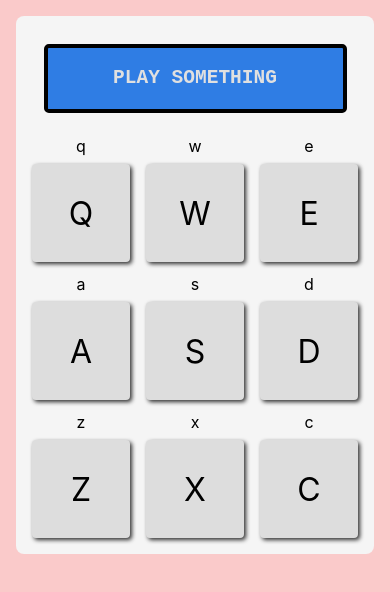
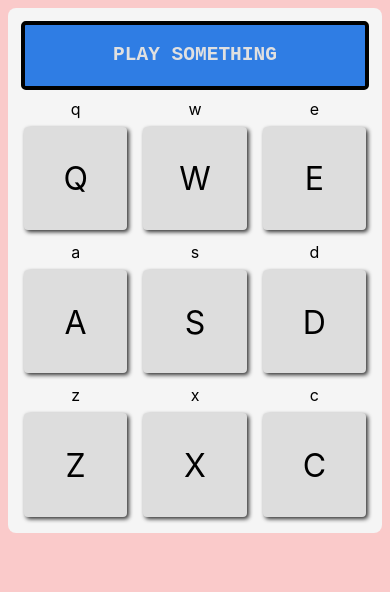
Before and after one commit to MDBoticano/drum-machine, a React (Create React App) app: page / in a window 390 px wide. Shown: the top 592 px of the page. Built offline with nearby package versions, Linux system fonts and the light colour scheme.

Commit message:
Styling: centered display & calculated approximate pad heights

```diff
--- a/src/App.css
+++ b/src/App.css
@@ -6,3 +6,10 @@
 #drum-machine {
   padding: 1em;
 }
+
+/* Media queries for responsive styling */
+@media (max-width: 479px) {
+  #drum-machine {
+    padding: .5em;
+  }
+}
--- a/src/Display.css
+++ b/src/Display.css
@@ -1,29 +1,28 @@
 :root {
-  --max-pad-width: 18vh;
+  /* --max-pad-width: 20vh; */
+  /* calculated approximate pad height limit */
+  /* # of em is approximate height of all other elemenets */
+  /* divide by number of rows of pads */
+  --max-pad-width: calc((100vh - 20em)/3);
 }
 
 #display {
   /* background-color: rgb(188, 229, 248); */
   background-color: rgb(245, 245, 245);
   border-radius: 8px;
+  padding: 1.5em;
   /* margin: 5vh 15vw auto 15vw; */
-
   /* max-height: 75vh; */
   /* max-width: 40vw; */
 
-  /* centering div */
-  /* position: absolute;
-  top: 50%;
-  left: 50%;
-  transform: translate(-50%, -50%); */
+  /* Centerying div */
+  margin-left: auto;
+  margin-right: auto;
 
   /* make container no bigger than content */
   width: -webkit-fit-content;
   width: -moz-fit-content;
   width: fit-content;
-
-  /* padding: 2.5em auto; */ /* doesn't work with width? */
-
 }
 
 #display-grid {
@@ -47,9 +46,7 @@
   grid-row: 1;
   grid-column: 1 / 4;
 
-  /* padding: .25em; */
-  /* margin: .75em; */
-  margin: 1em;
+  margin: .25em;
   background-color: rgb(47, 125, 228);
   border: .25em solid black;
   border-radius: .25em;
@@ -69,7 +66,12 @@
 /* Media queries for responsive styling */
 @media (max-width: 767px) {
   #display {
-    /* margin: 2vh 4vw auto 4vw; */
+    padding: .75em;
+  }
+}
+
+@media (max-width: 479px) {
+  #display {
     padding: .5em;
   }
 }
--- a/src/DrumPad.css
+++ b/src/DrumPad.css
@@ -6,7 +6,8 @@
 }
 
 .grid-pad {
-  margin: .75em 1.25em;
+  margin: .75em 1em;
+  /* margin: .25em .5em; */
 }
 
 .drum-pad {
@@ -60,9 +61,9 @@
 
 /* Media queries for responsive styling */
 @media (pointer: coarse) {
-  /* "Remove" hotkey hints if touch device by setting color to match bg */
+  /* "Remove" hotkey hints if touch device by setting color transparent */
   .pad-text {
-    color: var(--pad-color);
+    color: transparent;
   }
 }
 
```
